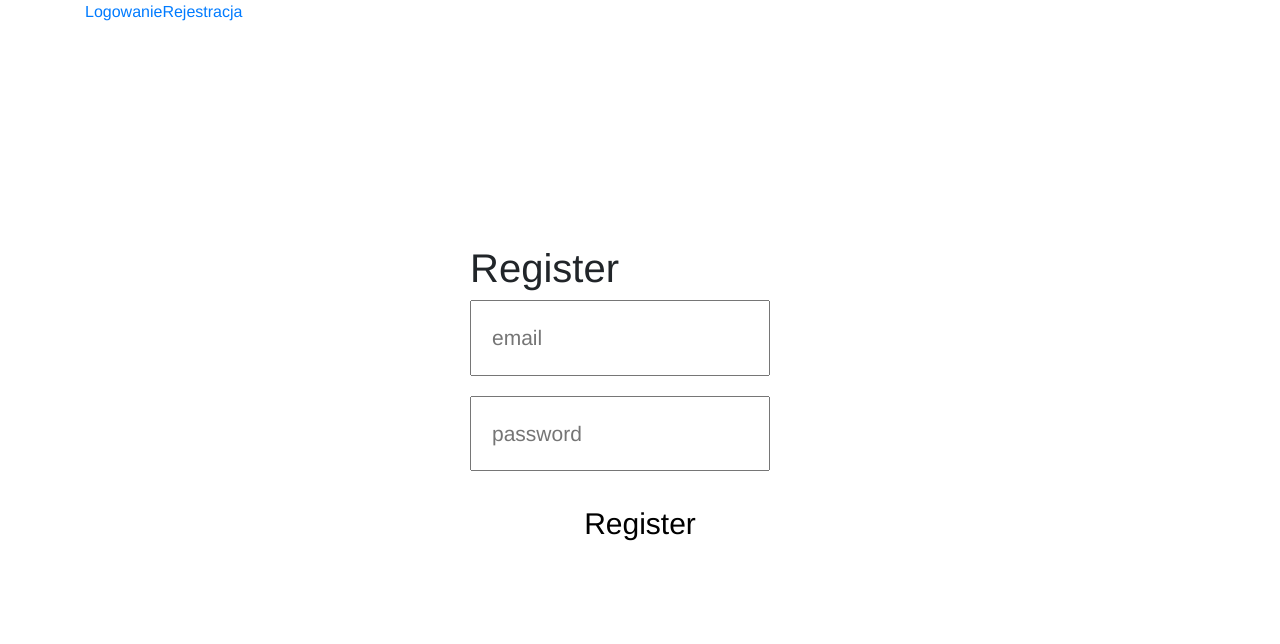
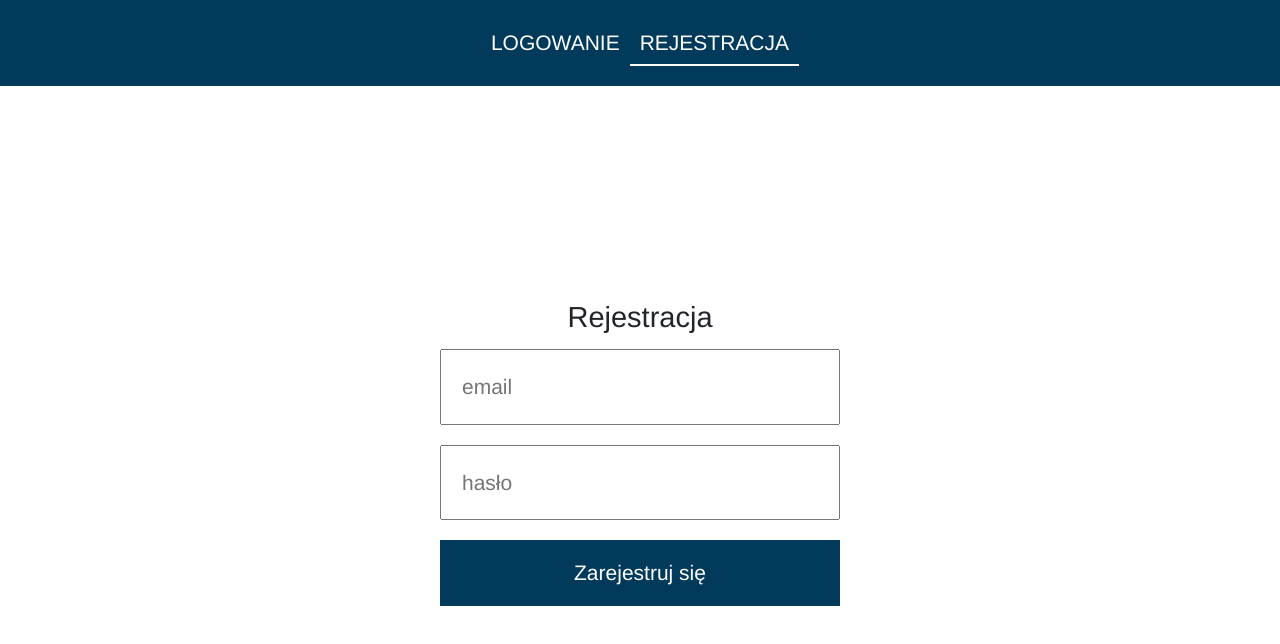
Before and after one commit to makarony7/Weather, a Vue app: page /#/register in a window 1280 px wide. Shown: the top 644 px of the page. Built offline with nearby package versions, Linux system fonts and the light colour scheme; no server answers.

Commit message:
added styles of login & register

```diff
--- a/src/App.vue
+++ b/src/App.vue
@@ -1,7 +1,9 @@
 <template>
   <div id="app">
+    <div class="header">
       <div class="container">
         <top-header></top-header>
+      </div>
     </div>
       <router-view/>
   </div>
@@ -22,17 +24,4 @@ export default {
     -webkit-font-smoothing: antialiased;
     -moz-osx-font-smoothing: grayscale;
   }
-
-#nav {
-  padding: 30px;
-
-  a {
-    font-weight: bold;
-    color: #2c3e50;
-
-    &.router-link-exact-active {
-      color: #42b983;
-    }
-  }
-}
 </style>
--- a/src/assets/less/main.less
+++ b/src/assets/less/main.less
@@ -1,30 +1,107 @@
+// MIXINS START
+
+.box-shadow (@value) {
+    -webkit-box-shadow: @value;
+    -moz-box-shadow: @value;
+    -ms-box-shadow: @value;
+    -o-box-shadow: @value;
+    box-shadow: @value;
+}
+
+.trans-dur(@value) {
+    -webkit-transition-duration: @value;
+    -moz-transition-duration: @value;
+    -ms-transition-duration: @value;
+    -o-transition-duration: @value;
+    transition-duration: @value;
+}
+
+.column-count(@value) {
+    -webkit-column-count: @value;
+    -moz-column-count: @value;
+    -ms-column-count: @value;
+    -o-column-count: @value;
+    column-count: @value;
+}
+
+.column-gap(@value) {
+    -webkit-column-gap: @value;
+    -moz-column-gap: @value;
+    -ms-column-gap: @value;
+    -o-column-gap: @value;
+    column-gap: @value;
+}
+
+.rotate(@value) {
+    -webkit-transform: rotate(@value);
+    -moz-transform: rotate(@value);
+    -ms-transform: rotate(@value);
+    -o-transform: rotate(@value);
+    transform: rotate(@value);
+}
+
+// MIXINS END
+
 // VARIABLES START
+@width-1499: ~'only screen and (max-width: 1499px)';
+@width-1200: ~'only screen and (min-width: 1200px)';
+@width-1199: ~'only screen and (max-width: 1199px)';
+@width-991: ~'only screen and (max-width: 991px)';
+@width-767: ~'only screen and (max-width: 767px)';
+@width-575: ~'only screen and (max-width: 575px)';
+@width-379: ~'only screen and (max-width: 379px)';
+
 @color-white: #fff;
 @color-primary: #023a5c;
 
 @bg-white: #fff;
 @bg-primary: #023a5c;
+@bg-primary-hover: #02466f;
 
-button {
-    background: none;
-    border: none;
-    padding: 0;
-    cursor: pointer;
+[class^="icon-"]:before,
+[class*=" icon-"]:before {
+    width: auto;
+    height: auto;
+    line-height: normal;
+    margin-right: 0;
+    margin-left: 0;
+    opacity: 1;
+}
 
-    &:focus {
-        outline: none;
+a {
+    .trans-dur(0.3s);
+    text-decoration: none !important;
+    color: @color-primary;
+    text-transform: uppercase;
+}
+
+.font-29 {
+    font-size: 29px;
+    font-weight: 300;
+    line-height: 34px;
+
+    @media @width-991 {
+        font-size: 24px;
+        line-height: 39px;
     }
-    &.log-out-btn {
-        padding: 10px;
-        border-radius: 4px;
-        background-color: @bg-primary;
-        i {
-            &::before {
-                font-size: 30px;
-                color: @bg-white;
-            }
-        }
-    }
+}
+
+.font-21 {
+    font-size: 21px;
+    font-weight: 300;
+    line-height: 26px;
+}
+
+.font-17 {
+    font-size: 17px;
+    font-weight: 300;
+    line-height: 21px;
+}
+
+.font-13 {
+    font-size: 13px;
+    font-weight: 300;
+    line-height: 17px;
 }
 
 // VARIABLES END
@@ -33,27 +110,115 @@ body {
     margin: 0;
 }
 
+button {
+    background: none;
+    border: none;
+    padding: 0;
+    cursor: pointer;
+    .trans-dur(0.3s);
+
+    &:focus {
+        outline: none;
+    }
+
+    &.log-out-btn {
+        position: absolute;
+        top: 22px;
+        right: 22px;
+        padding: 2px;
+        border-radius: 4px;
+        background-color: @bg-white;
+
+        i {
+            &::before {
+                font-size: 35px;
+                color: @bg-primary;
+            }
+        }
+    }
+
+    &.big-btn {
+        .font-21;
+        width: 100%;
+        padding: 20px;
+        background-color: @bg-primary;
+        color: @color-white;
+
+        &:hover {
+            background-color: @bg-primary-hover;
+        }
+    }
+}
+
+.bottom-line {
+    position: relative;
+
+    &::before {
+        content: "";
+        position: absolute;
+        bottom: 0;
+        right: 0;
+        width: 0;
+        border-bottom: 2px solid @bg-white;
+        .trans-dur(0.3s);
+    }
+
+    &:hover {
+        &::before {
+            width: 100%;
+            left: 0;
+        }
+    }
+}
+
 .lr-form {
     position: absolute;
-    top: 50%;
+    top: 300px;
     left: 50%;
-    transform: translate(-50%, -50%);
+    transform: translateX(-50%);
+    width: 400px;
+
+    h1 {
+        .font-29;
+        margin-bottom: 15px;
+    }
 
     .error {
         color: red;
         font-size: 18px;
+        line-height: 22px;
     }
 
     input {
-        width: 300px;
+        width: 100%;
         padding: 20px;
         margin-bottom: 20px;
         font-size: 21px;
     }
+}
 
-    button {
-        width: 340px;
+.header {
+    background-color: @bg-primary;
+    padding: 20px 0;
+    position: relative;
+
+    a {
+        .font-21;
+        display: inline-block;
         padding: 10px;
-        font-size: 30px;
+        color: @color-white;
+        .bottom-line;
+
+        &.router-link-active {
+            &::before {
+                width: 100%;
+                left: 0;
+            }
+        }
+    }
+
+    &-menu {
+        display: flex;
+        justify-content: center;
     }
 }
--- a/src/components/top-header.vue
+++ b/src/components/top-header.vue
@@ -1,12 +1,16 @@
 <template>
   <div>
-    <nav class="menu">
-      <router-link to="/login" v-if="!loggedIn">Logowanie</router-link>
-      <router-link to="/register" v-if="!loggedIn">Rejestracja</router-link>
-      <router-link to="/weather" v-if="loggedIn">Pogoda</router-link>
-      <button v-if="loggedIn" @click="signOut" class="log-out-btn">
-        <i class="icon-logout"></i>
-      </button>
+    <nav class="header-menu">
+      <div v-if="!loggedIn">
+        <router-link to="/login">Logowanie</router-link>
+        <router-link to="/register">Rejestracja</router-link>
+      </div>
+      <div v-if="loggedIn">
+        <router-link to="/weather">Pogoda</router-link>
+        <button @click="signOut" class="log-out-btn">
+          <i class="icon-logout"></i>
+        </button>
+      </div>
     </nav>
   </div>
 </template>
@@ -50,9 +54,3 @@ export default {
   }
 };
 </script>
-
-<style lang="less" scoped>
-div {
-  color: inherit;
-}
-</style>
--- a/src/views/Login.vue
+++ b/src/views/Login.vue
@@ -1,14 +1,14 @@
 <template>
   <div class="lr-form">
       <form @submit.prevent="pressed">
-            <h1>Login</h1>
+            <h1 class="text-center">Logowanie</h1>
             <div class="login">
                 <input type="email" placeholder="login" v-model="email" autocomplete="username">
             </div>
             <div class="password">
-                <input type="password" placeholder="password" v-model="password" autocomplete="current-password">
+                <input type="password" v-model="password" placeholder="hasło" autocomplete="current-password">
             </div>
-            <button type="submit">Login</button>
+            <button type="submit" class="big-btn">Zaloguj się</button>
       </form>
       <div v-if="error" class="error">{{ error.message }}
           <span>
--- a/src/views/Register.vue
+++ b/src/views/Register.vue
@@ -1,14 +1,14 @@
 <template>
   <div class="lr-form">
       <form @submit.prevent="pressed">
-            <h1>Register</h1>
+            <h1 class="text-center">Rejestracja</h1>
             <div class="email">
                 <input type="email" v-model="email" placeholder="email" autocomplete="username">
             </div>
             <div class="password">
-                <input type="password" v-model="password" placeholder="password" autocomplete="current-password">
+                <input type="password" v-model="password" placeholder="hasło" autocomplete="current-password">
             </div>
-            <button type="submit">Register</button>
+            <button type="submit" class="big-btn">Zarejestruj się</button>
       </form>
       <div v-if="error" class="error">{{ error.message }}</div>
   </div>
@@ -24,7 +24,7 @@ export default {
         return {
             email: '',
             password: '',
-            error: ''
+            error: 'test'
         }
     },
     methods: {
@@ -32,10 +32,11 @@ export default {
             try {
                 const user = firebase.auth().createUserWithEmailAndPassword(this.email, this.password)
                 console.log(user)
-                this.$router.replace({name: 'weather'})
+                // this.$router.replace({name: 'weather'})
 
-            } catch(err) {
-                console.log(err);
+            } catch(error) {
+                console.log(this.error);
+                this.error = error
             }
         }
     }
```
Lines whose indentation alone changed are shown as unchanged.
